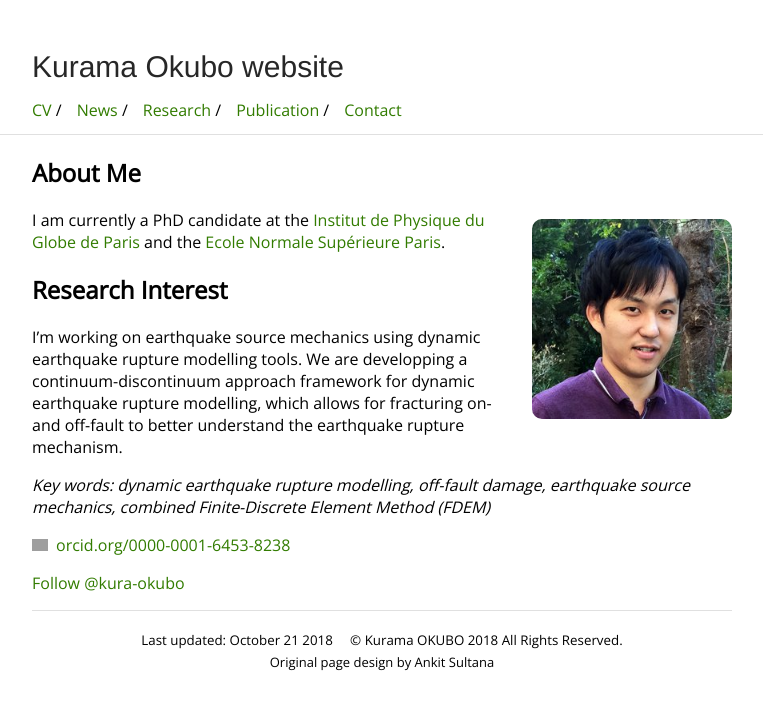
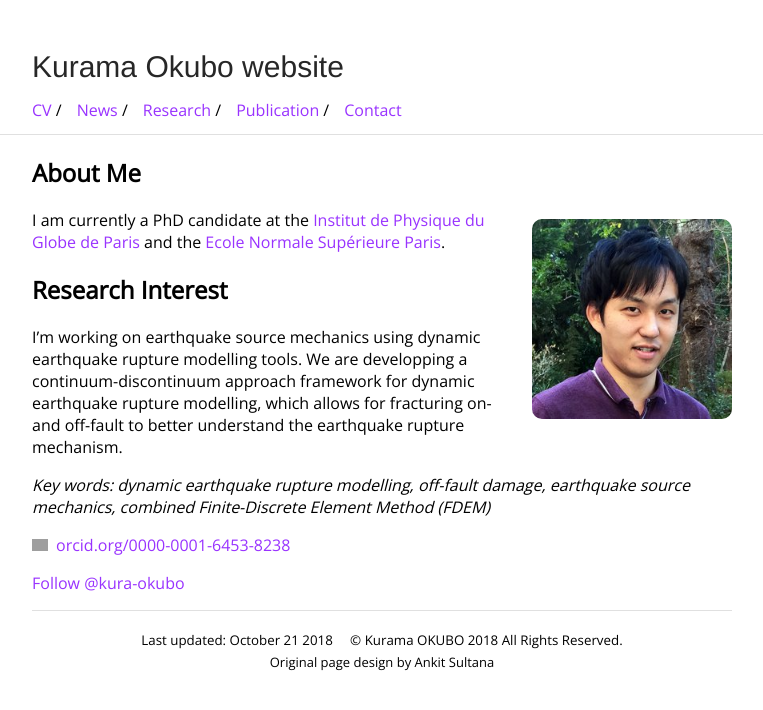
Before and after one commit to kura-okubo/kura-okubo.github.io, a Jekyll site: the page built from _pages/index.md, in a window 1280 px wide. Shown: the top 710 px of the page, without its empty margins (258-1021 px from the left). Built offline with Jekyll 4.4.1, drawn with Linux system fonts in a browser that asks for light colours; grey boxes are pictures that could not be loaded.

Commit message:
Update vars.scss

```diff
--- a/_sass/vars.scss
+++ b/_sass/vars.scss
@@ -2,7 +2,7 @@
  * Customization Variables
  */
 
-$accent: #327c00;
+$accent: #9933ff;
 $image-size: 200px;
 
 /*
```
